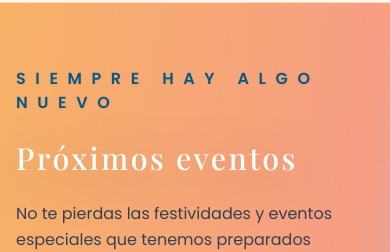
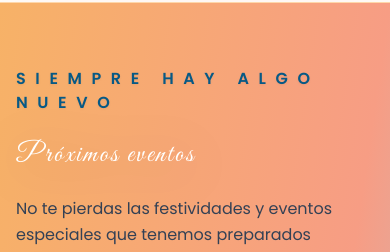
Before and after one commit to daezhn/delicias-tour-connect, a React (Vite) app: page / in a window 390 px wide. Shown: the part 2280-2532 px from the top of the page. Built offline with nearby package versions, Linux system fonts and the light colour scheme.

Commit message:
Adjust Events heading size and add Great Vibes font
Reduced the clamp size for the Events heading in Events.tsx for better responsiveness. Updated index.css to import the Great Vibes font from Google Fonts.

```diff
--- a/src/components/Events.tsx
+++ b/src/components/Events.tsx
@@ -35,7 +35,7 @@ export const Events = () => {
         <div className="flex flex-col gap-10 lg:flex-row">
           <Reveal variant="fade-up" className="flex h-full flex-col justify-center space-y-5 text-slate-900 lg:max-w-sm">
           <p className="text-base font-semibold uppercase tracking-[0.6em] text-sky-800 drop-shadow-sm">{eyebrow}</p>
-          <p className="font-tourism text-[clamp(1.9rem,4.5vw,2.9rem)] text-white drop-shadow-[0_8px_25px_rgba(0,0,0,0.25)] tracking-[0.08em] sm:whitespace-nowrap">
+          <p className="font-tourism text-[clamp(1.7rem,4vw,2.6rem)] text-white drop-shadow-[0_8px_25px_rgba(0,0,0,0.25)] tracking-[0.08em] sm:whitespace-nowrap">
             {script}
           </p>
           {copy.intro && <p className="text-base leading-relaxed text-slate-700 sm:text-lg">{copy.intro}</p>}
--- a/src/index.css
+++ b/src/index.css
@@ -1,4 +1,4 @@
-@import url("https://fonts.googleapis.com/css2?family=Poppins:wght@400;500;600;700&family=Playfair+Display:wght@500;600;700&display=swap");
+@import url("https://fonts.googleapis.com/css2?family=Poppins:wght@400;500;600;700&family=Playfair+Display:wght@500;600;700&family=Great+Vibes&display=swap");
 
 @font-face {
   font-family: "Great Vibes";
```
